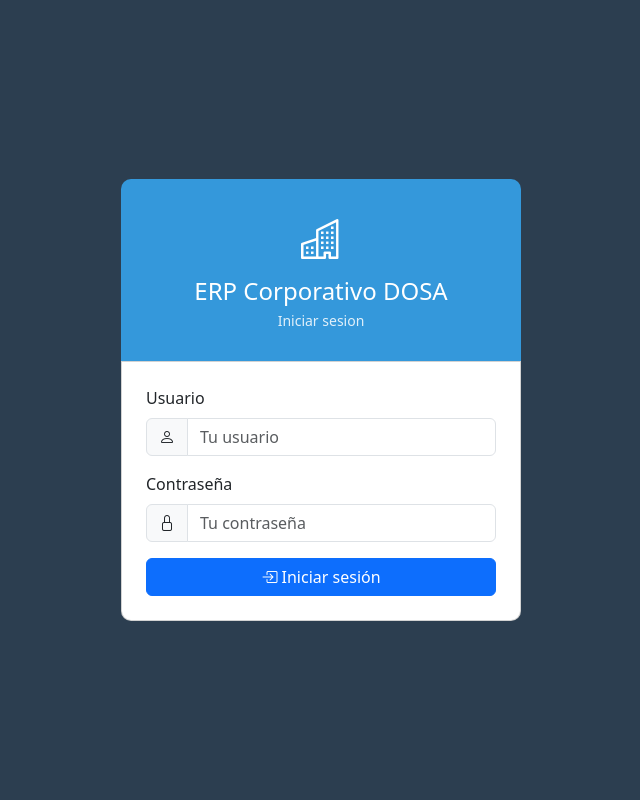
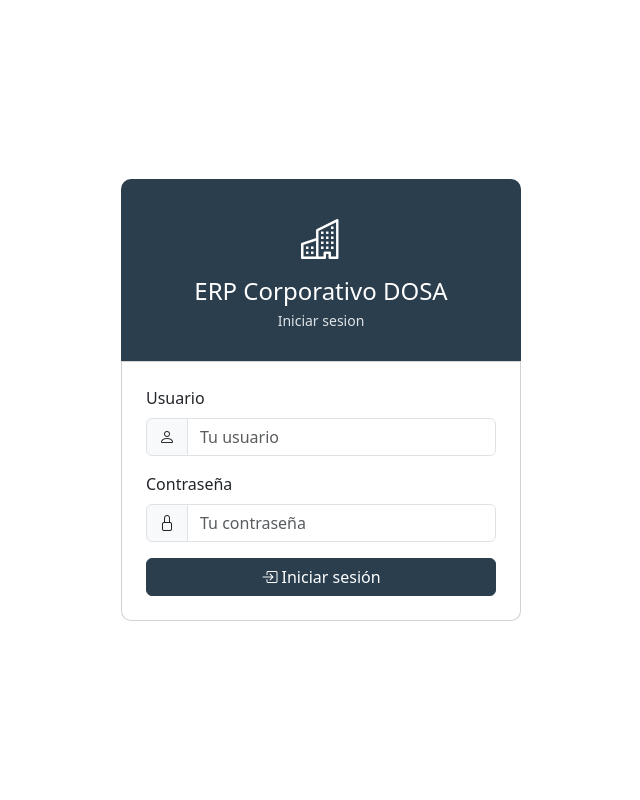
Before and after one commit to jesus2004-1234/ERP, a Django app: page /login/?next=/finanzas/cxc/ in a window 1280 px wide. Shown: the whole page, without its empty margins (319-959 px from the left). Run offline with Django 5.2, Linux system fonts and the light colour scheme.

Commit message:
se ajustan interfaces

```diff
--- a/templates/finanzas/cxc/lista.html
+++ b/templates/finanzas/cxc/lista.html
@@ -2,6 +2,7 @@
 {% load humanize %}
 
 {% block title %}Cuentas por Cobrar{% endblock %}
+{% block menu_cxc %}active{% endblock %}
 {% block page_title %}Cuentas por Cobrar{% endblock %}
 
 {% block content %}
--- a/templates/finanzas/cxp/lista.html
+++ b/templates/finanzas/cxp/lista.html
@@ -2,6 +2,7 @@
 {% load humanize %}
 
 {% block title %}Cuentas por Pagar{% endblock %}
+{% block menu_cxp %}active{% endblock %}
 {% block page_title %}Cuentas por Pagar{% endblock %}
 
 {% block content %}
--- a/templates/finanzas/presupuestos/lista.html
+++ b/templates/finanzas/presupuestos/lista.html
@@ -2,6 +2,7 @@
 {% load humanize %}
 
 {% block title %}Presupuestos Anuales{% endblock %}
+{% block menu_presupuestos %}active{% endblock %}
 {% block page_title %}Presupuestos Anuales{% endblock %}
 
 {% block content %}
--- a/templates/login.html
+++ b/templates/login.html
@@ -8,7 +8,7 @@
     <link href="https://cdn.jsdelivr.net/npm/bootstrap-icons@1.11.0/font/bootstrap-icons.css" rel="stylesheet">
     <style>
         body {
-            background-color: #2c3e50;
+            background-color: #ffffff;
             height: 100vh;
             display: flex;
             align-items: center;
@@ -19,7 +19,7 @@
             max-width: 400px;
         }
         .login-header {
-            background-color: #3498db;
+            background-color: #2a3e4d;
             color: white;
             padding: 30px;
             text-align: center;
@@ -29,6 +29,10 @@
             display: block;
             opacity: 0.85;
             margin-top: 4px;
+        }
+        .btn-primary {
+            background-color: #2a3e4d;
+            border-color: #2a3e4d;
         }
     </style>
 </head>
```
